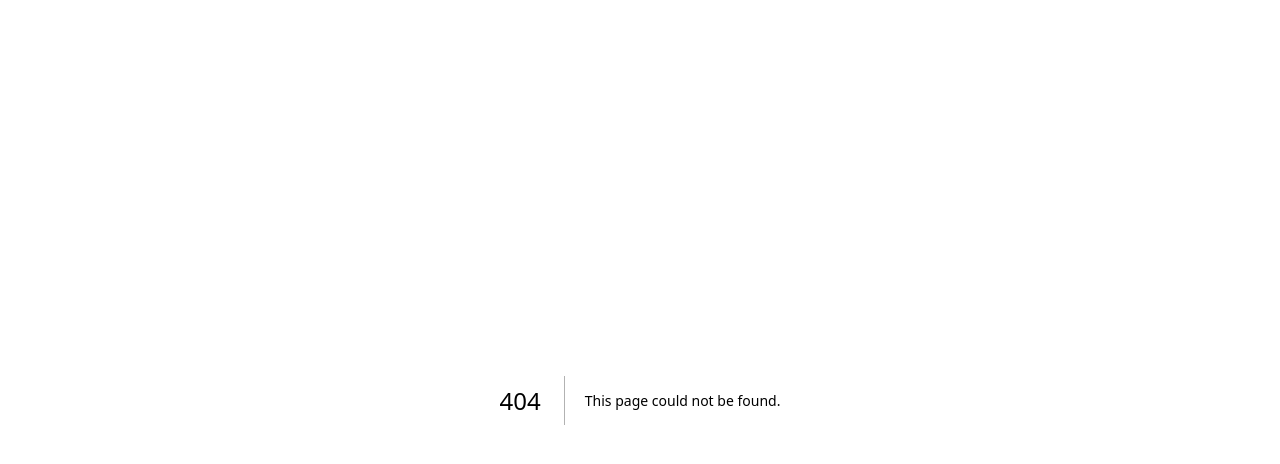
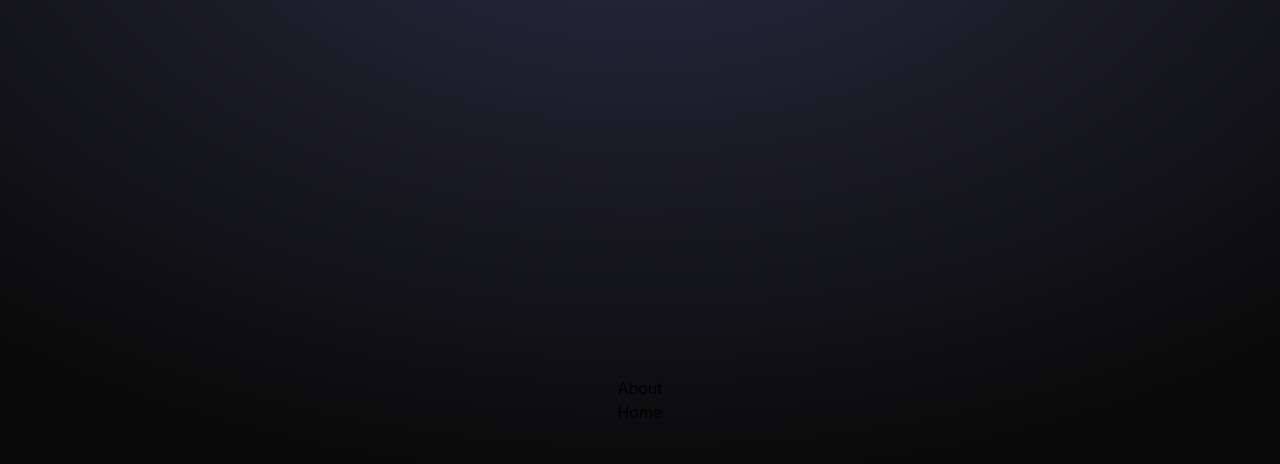
Before and after one commit to ffirgin/hub, a Next.js app: page /about in a window 1280 px wide. Before the commit this address had no page. Shown: the top 464 px of the page. Built offline with nearby package versions, Linux system fonts and the light colour scheme.

Commit message:
setting up styles, background for pages component and setting up further pages

```diff
--- /dev/null
+++ b/app/about/page.tsx
@@ -0,0 +1,20 @@
+import React from 'react'
+import Link from 'next/link'
+import Background from '../components/Background'
+
+export default function About() {
+  return (
+    <div className="flex flex-col h-screen justify-center items-center">
+      <Background />
+      <div className="z-10">
+        <div>About</div>
+        <Link className="" href="/">
+          Home
+        </Link>
+      </div>
+    </div>
+  )
+}
+// TO DO
+// Dynamic bar at the top of About/Experience/Projects page that rotates depending on which page you are on
+// Start to style and add info to each page
--- /dev/null
+++ b/app/components/Background.tsx
@@ -0,0 +1,9 @@
+import React from 'react'
+
+export default function Background() {
+  return (
+    <div className="absolute top-0 z-0 h-screen w-screen bg-neutral-950 bg-[radial-gradient(ellipse_80%_80%_at_50%_-20%,rgba(120,119,198,0.3),rgba(255,255,255,0))]">
+
+    </div>
+  )
+}
--- /dev/null
+++ b/app/experience/page.tsx
@@ -0,0 +1,17 @@
+import React from "react";
+import Link from "next/link";
+import Background from "../components/Background";
+
+export default function Experience() {
+  return (
+    <div className="flex flex-col h-screen justify-center items-center">
+      <Background />
+      <div className="z-10">
+        <div>Experience</div>
+        <Link className="" href="/">
+          Home
+        </Link>
+      </div>
+    </div>
+  );
+}
--- a/app/globals.css
+++ b/app/globals.css
@@ -34,7 +34,7 @@ body {
 
 @layer components {
   .heroButton {
-    @apply px-5 py-2 border border-[#242424] rounded-full uppercase text-xs tracking-widest text-gray-500
+    @apply px-5 py-2 mx-2 border border-[#242424] uppercase text-xs tracking-widest text-gray-300
     transition-all hover:border-[#935FA7]/40 hover:text-[#935FA7]/40;
   }
 }
--- a/app/page.tsx
+++ b/app/page.tsx
@@ -1,11 +1,10 @@
 import Image from "next/image";
 import Hero from "./components/Hero";
-import About from "./components/About";
 
 export default function Home() {
   return (
     <main className="flex min-h-screen flex-col items-center justify-between p-24">
-      <div className="absolute top-0 z-[-2] h-screen w-screen bg-neutral-950 bg-[radial-gradient(ellipse_80%_80%_at_50%_-20%,rgba(120,119,198,0.3),rgba(255,255,255,0))]">
+      <div className="absolute top-0 z-0 h-screen w-screen bg-neutral-950 bg-[radial-gradient(ellipse_80%_80%_at_50%_-20%,rgba(120,119,198,0.3),rgba(255,255,255,0))]">
         <Hero/>
       </div>
     </main>
--- /dev/null
+++ b/app/projects/page.tsx
@@ -0,0 +1,17 @@
+import React from "react";
+import Link from "next/link";
+import Background from "../components/Background";
+
+export default function Experience() {
+  return (
+    <div className="flex flex-col h-screen justify-center items-center">
+      <Background />
+      <div className="z-10">
+        <div>Projects</div>
+        <Link className="" href="/">
+          Home
+        </Link>
+      </div>
+    </div>
+  );
+}
```
